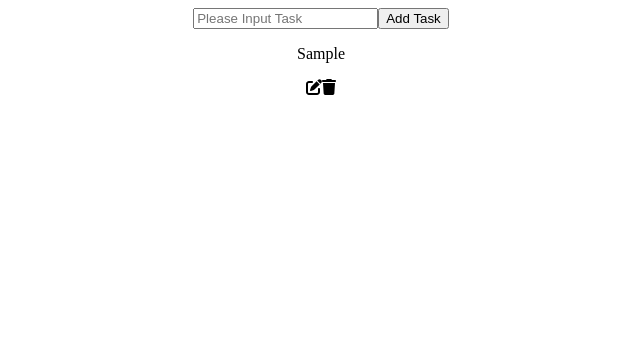
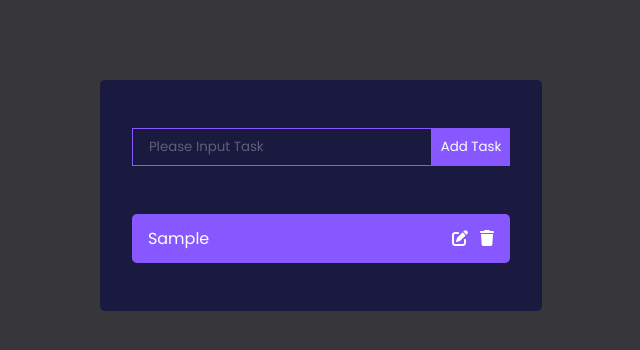
Before and after one commit to Pwojcik2/react-todo-list, a React (Create React App) app: page / in a window 1280 px wide. Both pictures are taken after typing "Sample" into the empty fields and a click on the button "Add Task". Shown: the top 350 px of the page, without its empty margins (319-959 px from the left). Built offline with nearby package versions, Linux system fonts and the light colour scheme.

Commit message:
CSS Added

```diff
--- a/src/App.css
+++ b/src/App.css
@@ -1,38 +1,91 @@
+@import url("https://fonts.googleapis.com/css2?family=Poppins&display=swap");
+
+* {
+  font-family: "Poppins", sans-serif;
+  margin: 0;
+  padding: 0;
+  box-sizing: border-box;
+}
+
+body {
+  background: #37363b;
+  display: flex;
+  justify-content: center;
+  align-items: center;
+}
+
 .App {
   text-align: center;
 }
 
-.App-logo {
-  height: 40vmin;
-  pointer-events: none;
+h1 {
+  color: #fff;
+  margin-bottom: 0.5rem;
+  font-size: 1.75rem;
 }
 
-@media (prefers-reduced-motion: no-preference) {
-  .App-logo {
-    animation: App-logo-spin infinite 20s linear;
-  }
+.TodoWrapper {
+  background: #1a1a40;
+  margin-top: 5rem;
+  padding: 2rem;
+  border-radius: 5px;
 }
 
-.App-header {
-  background-color: #282c34;
-  min-height: 100vh;
-  display: flex;
-  flex-direction: column;
-  align-items: center;
-  justify-content: center;
-  font-size: calc(10px + 2vmin);
-  color: white;
+.TodoForm {
+  width: 100%;
+  margin-bottom: 1rem;
 }
 
-.App-link {
-  color: #61dafb;
+.todo-input {
+  outline: none;
+  background: none;
+  border: 1px solid #8758ff;
+  padding: 0.5rem 1rem;
+  margin-top: 1rem;
+  margin-bottom: 2rem;
+  width: 300px;
+  color: #fff;
 }
 
-@keyframes App-logo-spin {
-  from {
-    transform: rotate(0deg);
-  }
-  to {
-    transform: rotate(360deg);
-  }
+.todo-input::placeholder {
+  color: #ffffff4d;
 }
+
+.todo-btn {
+  background: #8758ff;
+  color: #fff;
+  border: none;
+  padding: 0.55rem;
+  cursor: pointer;
+}
+
+.Todo {
+  display: flex;
+  justify-content: space-between;
+  align-items: center;
+  background: #8758ff;
+  color: #fff;
+  padding: 0.75rem 1rem;
+  border-radius: 5px;
+  margin-bottom: 1rem;
+}
+
+.fa-trash {
+  margin-left: 0.75rem;
+}
+
+.incompleted {
+  color: #fff;
+  cursor: pointer;
+}
+
+.completed {
+  color: #c5aeff;
+  text-decoration: line-through;
+  cursor: pointer;
+}
+
+.edit-icon,
+.delete-icon {
+  cursor: pointer;
+}
```
